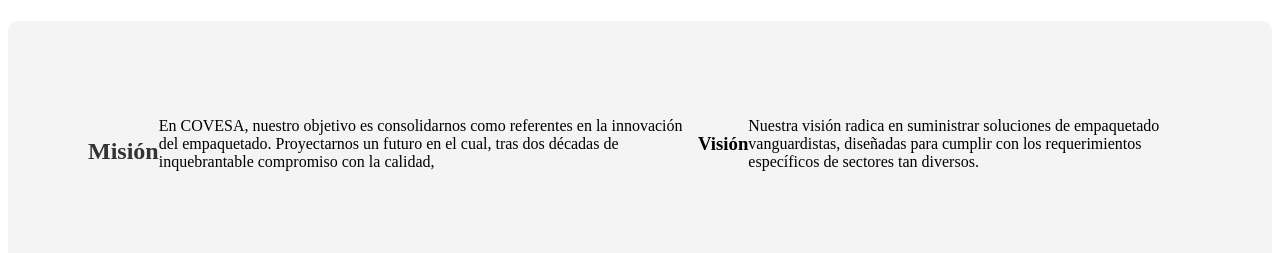
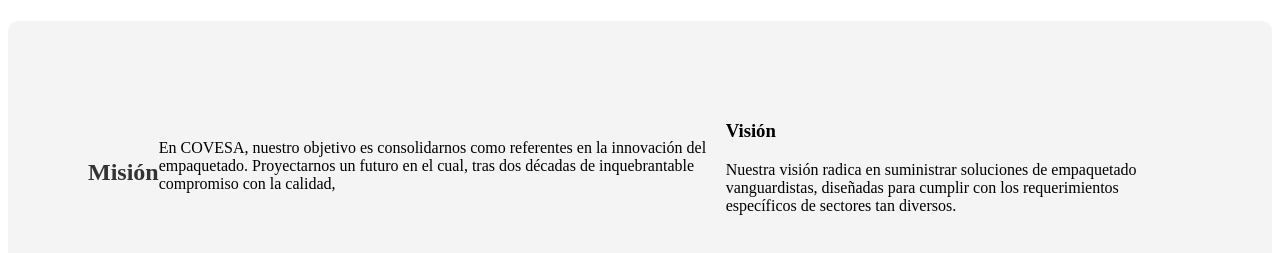
Before and after one commit to NataliaVH15/COVESA, a plain HTML site: page MisionVision.html in a window 1280 px wide. Shown: the part 355-608 px from the top of the page. Drawn offline with Linux system fonts and the light colour scheme.

Commit message:
commit03css

```diff
--- a/MisionVision.html
+++ b/MisionVision.html
@@ -6,7 +6,7 @@
     <meta name="Description" content="se muestra la mision y vision de la empresa">
     <meta name="Keywords" content="Industrial, Mision, Vision">
     <meta name="viewport" content="width=device-width, initial-scale=1.0">
-    <title>Document</title>
+    <title>Misión y Visión COVESA</title>
     <link rel="stylesheet" href="https://cdnjs.cloudflare.com/ajax/libs/font-awesome/6.6.0/css/all.min.css">
     <link rel="stylesheet" href="css/menu.css">
     <link rel="stylesheet" href="css/MV.css">
@@ -34,6 +34,7 @@
         </nav>
     </header>
 
+    <main>
         <h1>Misión y Visión</h1>
         <section>
             <div class="mision-container">
@@ -42,7 +43,7 @@
                     En COVESA, nuestro objetivo es consolidarnos como referentes en la innovación del empaquetado.
                     Proyectarnos un futuro en el cual, tras dos décadas de inquebrantable compromiso con la calidad,
                 </p>
-
+            <div class="vision">
                 <h3 id="Vision">Visión</h3>
                 <p>
                     Nuestra visión radica en suministrar soluciones de empaquetado vanguardistas, diseñadas para cumplir
@@ -50,7 +51,6 @@
                 </p>
             </div>
         </section>
-
-
+    </main>
 </body>
 </html>
```
Lines whose indentation alone changed are shown as unchanged.
